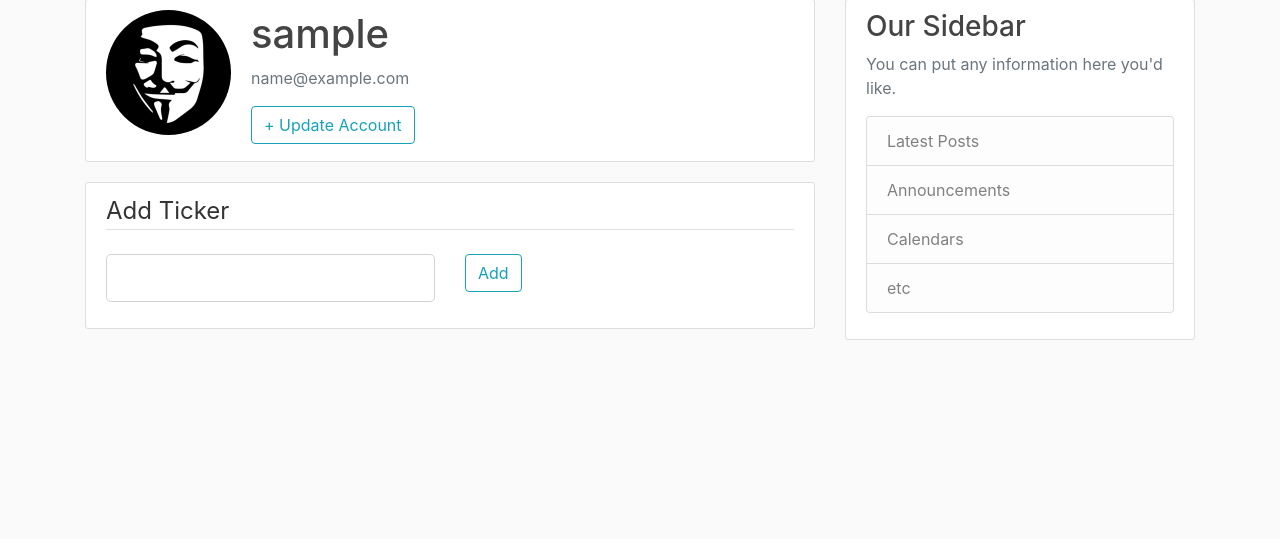
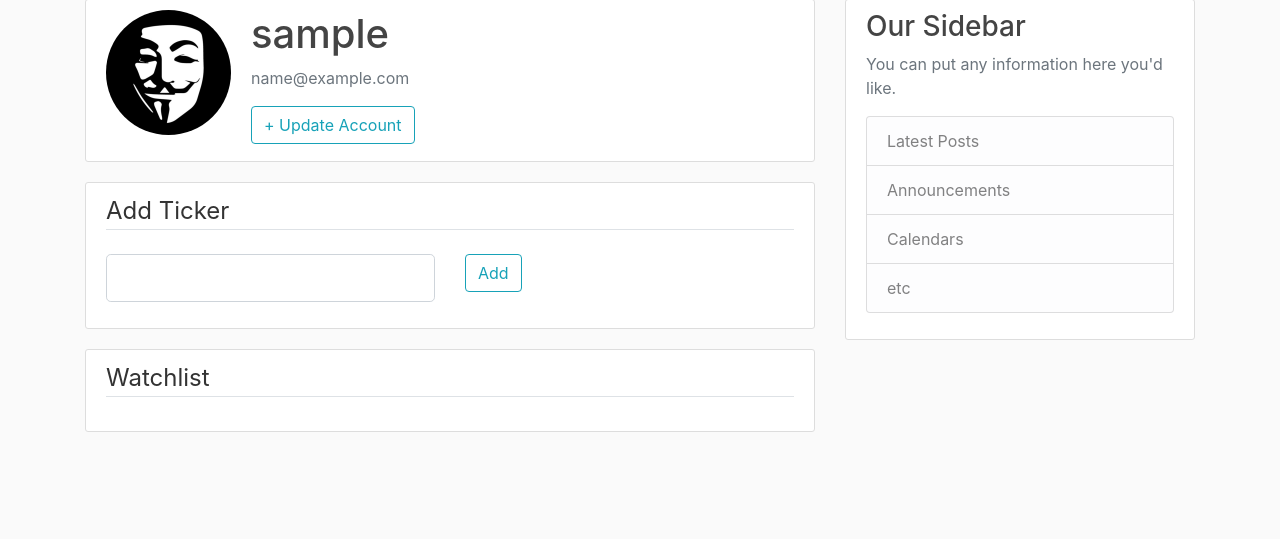
Before and after one commit to evanletz/stocknews-scraper, a Flask app: page /account/ in a window 1280 px wide. Shown: the part 81-620 px from the top of the page. Run offline with Flask 2, Linux system fonts and the light colour scheme; the visitor is signed in with stand-in values (Sample User, id 1); data comes from the database, SQL or seed files in the repository; data that the repository does not hold is empty; some libraries are stand-ins or nearby versions.

Commit message:
Wrap watchlist in separate div

```diff
--- a/scraper/templates/account.html
+++ b/scraper/templates/account.html
@@ -35,6 +35,8 @@
             </fieldset>
         </form>
     </div>
+    <div class="content-section">
+        <legend class="border-bottom mb-4">Watchlist</legend>
         <div class="container-fluid">
             <div class="row">
                 {% for row in current_user.tickers %}
@@ -49,4 +51,5 @@
                 {% endfor %}
             </div>
         </div>
+    </div>
 {% endblock content %}
```
Lines whose indentation alone changed are shown as unchanged.
